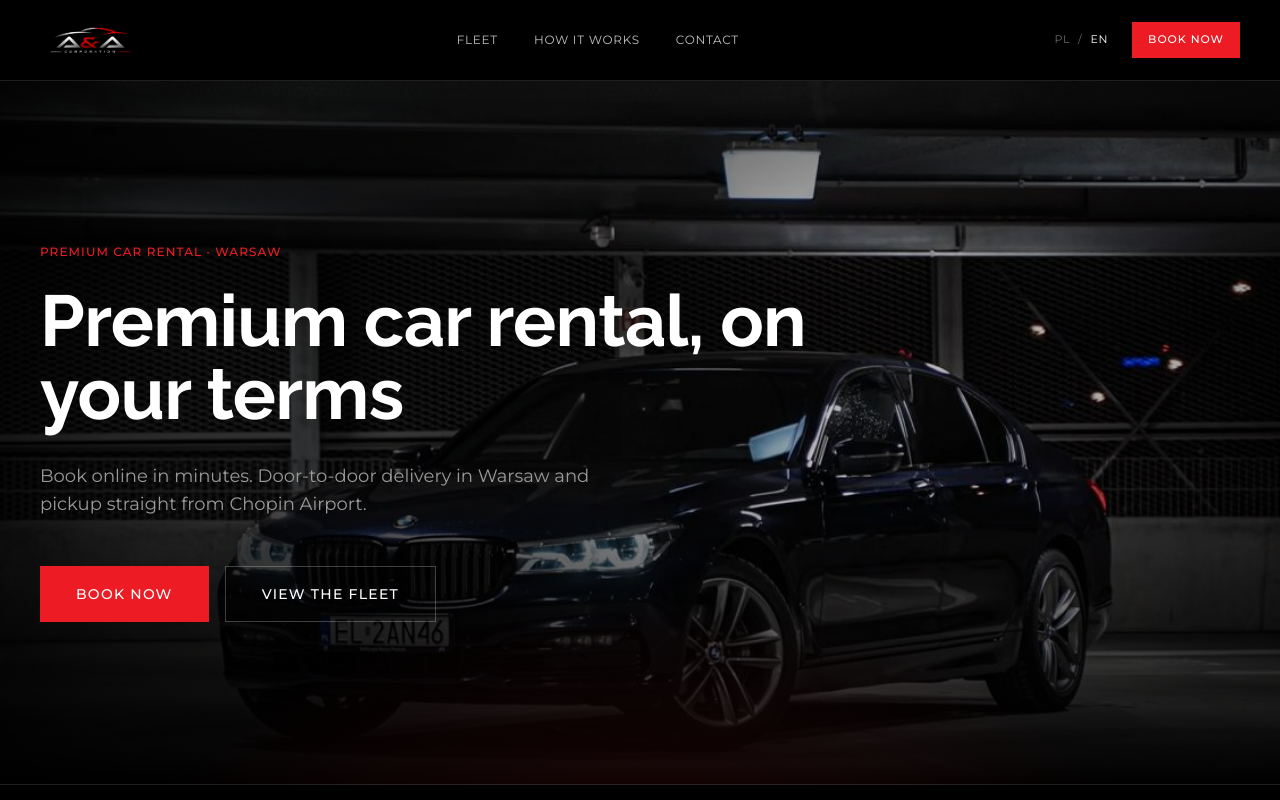
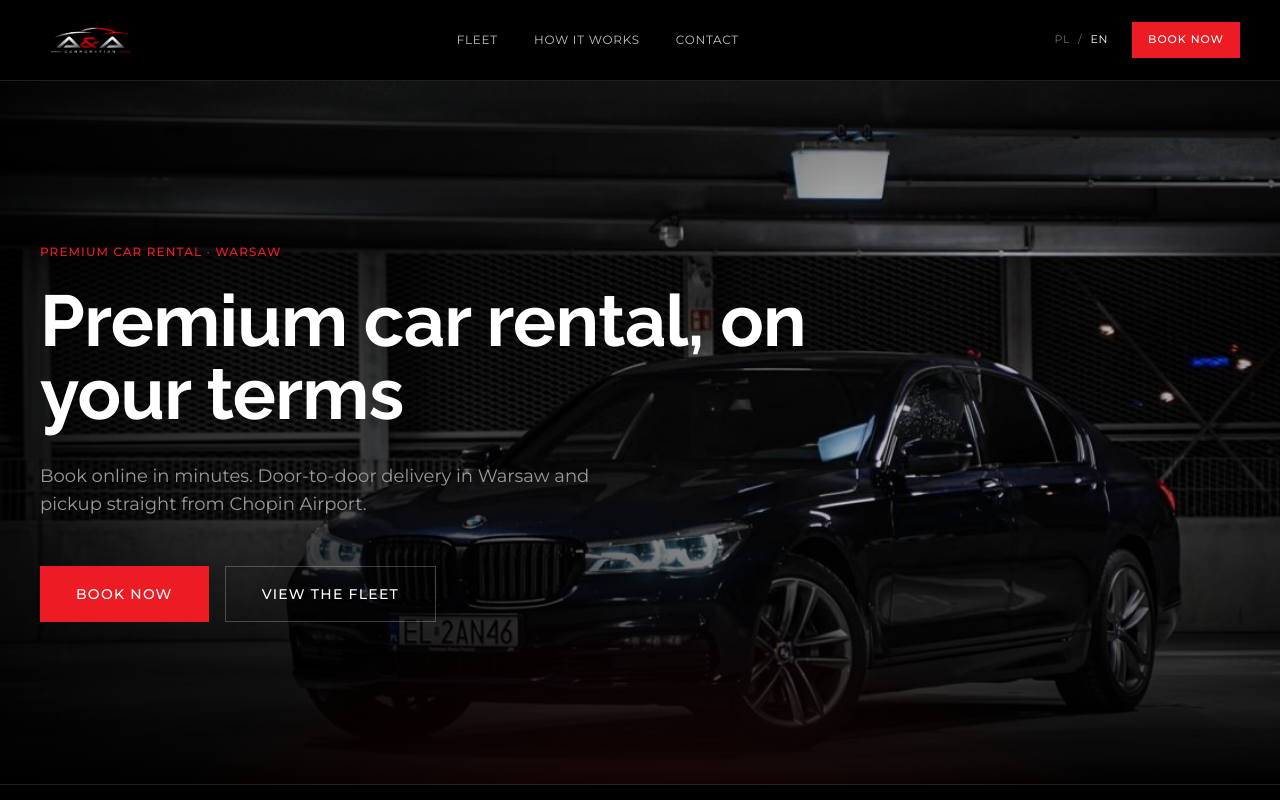
Before and after one commit to itzcr1spi/aa-corporation-rent, a Next.js app: page /en in a window 1280 px wide. Shown: the top 800 px of the page. Built offline with nearby package versions, Linux system fonts and the light colour scheme.

Commit message:
style(hero): shift BMW further right in the frame

```diff
--- a/src/app/[locale]/page.tsx
+++ b/src/app/[locale]/page.tsx
@@ -38,7 +38,7 @@
                 priority
                 quality={90}
                 sizes="100vw"
-                className="object-cover object-[68%_center]"
+                className="object-cover object-[28%_center]"
               />
             </div>
           </Parallax>
```
